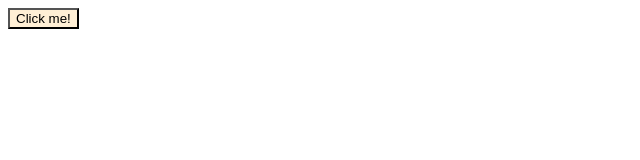
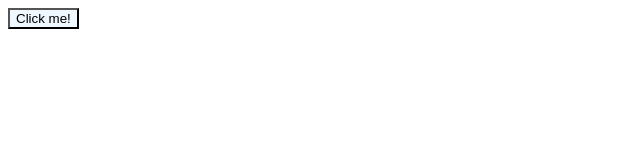
Before and after one commit to learnitmyway/open-closed-angular, an Angular app: page / in a window 1280 px wide. Shown: the top 160 px of the page, without its empty margins (0-640 px from the left). Built offline with nearby package versions, Linux system fonts and the light colour scheme.

Commit message:
hard code button background

```diff
--- a/src/app/app.component.html
+++ b/src/app/app.component.html
@@ -1,3 +1,3 @@
 <div class="content" role="main">
-  <app-button [style]="{ backgroundColor: 'papayawhip' }"></app-button>
+  <app-button></app-button>
 </div>
--- a/src/app/button/button.component.css
+++ b/src/app/button/button.component.css
@@ -0,0 +1,3 @@
+.button {
+  background-color: aliceblue;
+}
--- a/src/app/button/button.component.html
+++ b/src/app/button/button.component.html
@@ -1 +1 @@
-<button [ngStyle]="style" type="button">Click me!</button>
+<button class="button" type="button">Click me!</button>
--- a/src/app/button/button.component.ts
+++ b/src/app/button/button.component.ts
@@ -5,6 +5,4 @@ import { Component, Input } from '@angular/core';
   templateUrl: './button.component.html',
   styleUrls: ['./button.component.css'],
 })
-export class ButtonComponent {
-  @Input() style: { [index: string]: string };
-}
+export class ButtonComponent {}
```
